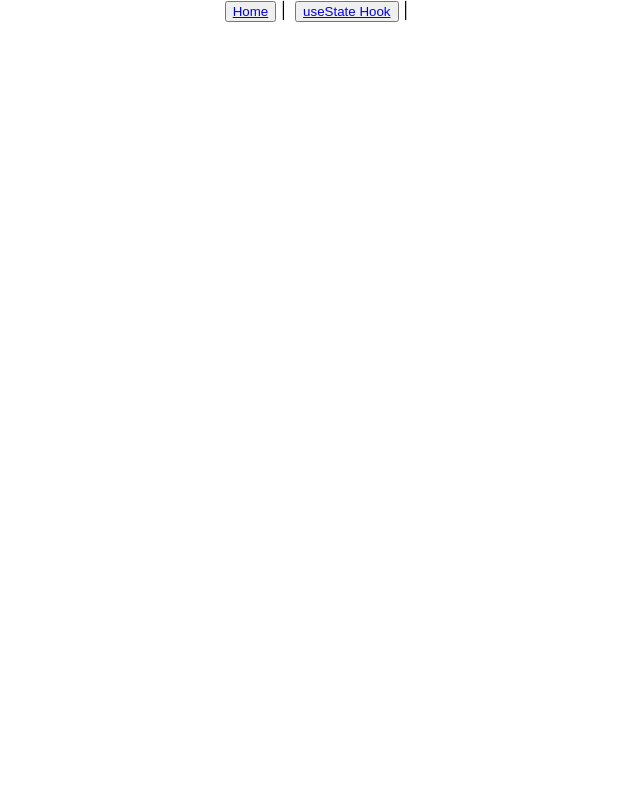
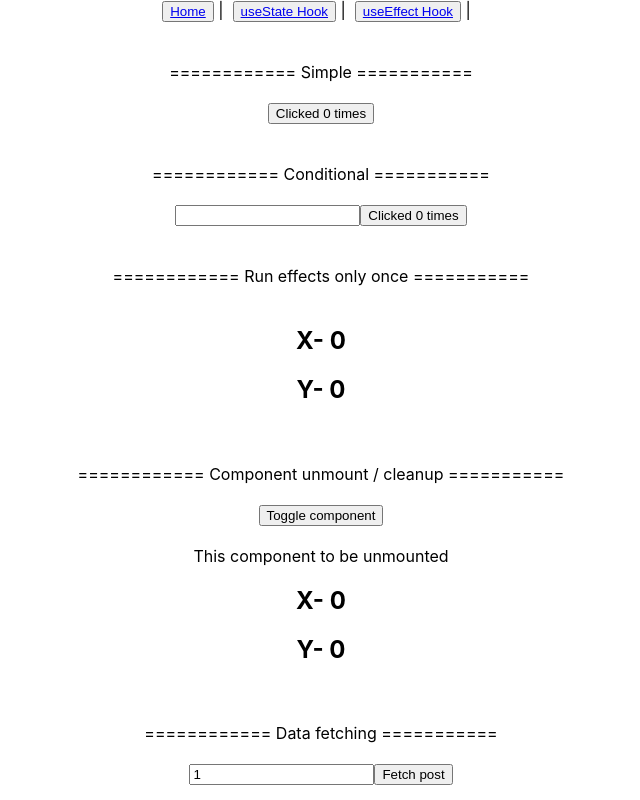
Before and after one commit to 0-mayurkaretha/React_Hooks, a React (Create React App) app: page /UseEffect in a window 1280 px wide. Shown: the whole page, without its empty margins (319-959 px from the left). Built offline with nearby package versions, Linux system fonts and the light colour scheme; no server answers.

Commit message:
useEffect hook added

```diff
--- a/package.json
+++ b/package.json
@@ -6,6 +6,7 @@
     "@testing-library/jest-dom": "^5.17.0",
     "@testing-library/react": "^13.4.0",
     "@testing-library/user-event": "^13.5.0",
+    "axios": "^1.5.1",
     "react": "^18.2.0",
     "react-dom": "^18.2.0",
     "react-router-dom": "^6.16.0",
--- a/src/App.js
+++ b/src/App.js
@@ -1,6 +1,7 @@
 import "./App.css";
 import { BrowserRouter, Routes, Route, Link } from "react-router-dom";
 import UseState from "./components/UseState";
+import UseEffect from "./components/UseEffect";
 
 function App() {
   return (
@@ -9,11 +10,13 @@ function App() {
         <div>
           <button><Link to="/">Home</Link></button> | &nbsp;
           <button><Link to="/UseState">useState Hook</Link></button> | &nbsp;
+          <button><Link to="/UseEffect">useEffect Hook</Link></button> | &nbsp;
 
           <br />
         </div>
         <Routes>
           <Route path="/UseState" element={<UseState />} />
+          <Route path="/UseEffect" element={<UseEffect />} />
         </Routes>
       </BrowserRouter>
     </div>
--- /dev/null
+++ b/src/components/UseEffect.js
@@ -0,0 +1,112 @@
+import React, { useState, useEffect } from "react";
+import UseEffect2 from "./UseEffect2" //component to be unmounted
+import axios from "axios"; //for datafetching
+
+
+const UseEffect = () => {
+
+    //simple (rerenders every time something changes)
+    const [count, setCount] = useState(0);
+    useEffect(() => {
+        document.title = `you clicked ${count} times`
+    })
+
+    //conditional render (rerender only when given parameter changes)
+    const [text, setText] = useState("");
+    useEffect(() => {
+        console.log("title changed.")
+        document.title = `you clicked ${count} times`
+    }, [count])
+
+    //Run effects only once
+    const [x, setX] = useState(0);
+    const [y, setY] = useState(0);
+    const logMousePosition = e => {
+        setX(e.clientX)
+        setY(e.clientY)
+    }
+    useEffect(() => {
+        console.log("3rd useEffect called")
+        window.addEventListener('mousemove', logMousePosition)
+
+        return () => {
+            console.log('component unmounted.')
+            window.removeEventListener('mousemove', logMousePosition)
+        }
+    }, [])
+
+    //Component cleanup or mount
+    const [display, setDisplay] = useState(true);
+
+
+    //for data fetching
+    const [post, setPost] = useState({});
+    const [id, setId] = useState(1);
+    // useEffect(() => {
+    //     axios.get(`https://jsonplaceholder.typicode.com/posts/${id}`)
+    //     .then(res => {
+    //         console.log(res);
+    //         setPost(res.data);
+    //     })
+    //     .catch(err => {
+    //         console.log(err)
+    //     })
+    // }, [id]);
+    const [idFromButton, setIdFromButton] = useState(1);
+    useEffect(() => {
+        axios.get(`https://jsonplaceholder.typicode.com/posts/${idFromButton}`)
+        .then(res => {
+            console.log(res);
+            setPost(res.data);
+        })
+        .catch(err => {
+            console.log(err)
+        })
+    }, [idFromButton])
+
+    return (
+        <div>
+            <br /><br />
+        ============ Simple ===========
+            <br /><br />
+            <button onClick={() => setCount(count + 1)}>Clicked {count} times</button>
+
+            <br /><br /><br />
+        ============ Conditional ===========
+            <br /><br />
+            <input type="text" value={text} onChange={e => setText(e.target.value)} />
+            <button onClick={() => setCount(count + 1)}>Clicked {count} times</button>
+
+            <br /><br /><br />
+        ============ Run effects only once ===========
+            <br /><br />
+            <div>
+                <h2>X- {x}</h2>
+                <h2>Y- {y}</h2>
+            </div>
+
+            <br /><br />
+        ============ Component unmount / cleanup ===========
+            <br /><br />
+            <div>
+                <button onClick={() => setDisplay(!display)}>Toggle component</button>
+                {display && <UseEffect2 />}
+            </div>
+
+            <br /><br />
+        ============ Data fetching ===========
+            <br /><br />
+            <div>
+                <input type="text" value={id} onChange={e => setId(e.target.value)}/>
+                <button type="button" onClick={() => {setIdFromButton(id)}}>Fetch post</button>
+                <div>
+                    {post.title}
+                </div>
+            </div>
+
+
+        </div>
+    )
+};
+
+export default UseEffect;
--- /dev/null
+++ b/src/components/UseEffect2.js
@@ -0,0 +1,35 @@
+import React, { useState, useEffect } from "react"
+
+const UseEffect2 = () => {
+
+    //Run effects only once
+    const [x, setX] = useState(0);
+    const [y, setY] = useState(0);
+    const logMousePosition = e => {
+        setX(e.clientX)
+        setY(e.clientY)
+    }
+    useEffect(() => {
+        console.log("3rd useEffect called")
+        window.addEventListener('mousemove', logMousePosition)
+
+        return () => {
+            console.log('component unmounted.')
+            window.removeEventListener('mousemove', logMousePosition)
+        }
+    }, [])
+
+  return (
+    <div>
+        <br />
+        This component to be unmounted
+        <br />
+        <div>
+            <h2>X- {x}</h2>
+            <h2>Y- {y}</h2>
+        </div>
+    </div>
+  )
+};
+
+export default UseEffect2;
--- a/src/components/UseState.js
+++ b/src/components/UseState.js
@@ -1,4 +1,4 @@
-import React, { useState } from "react"
+import React, { useState } from "react";
 
 const UseState = () => {
 
```
Also changed, not shown: 1 other file (tests, documents, lock files or other folders).
